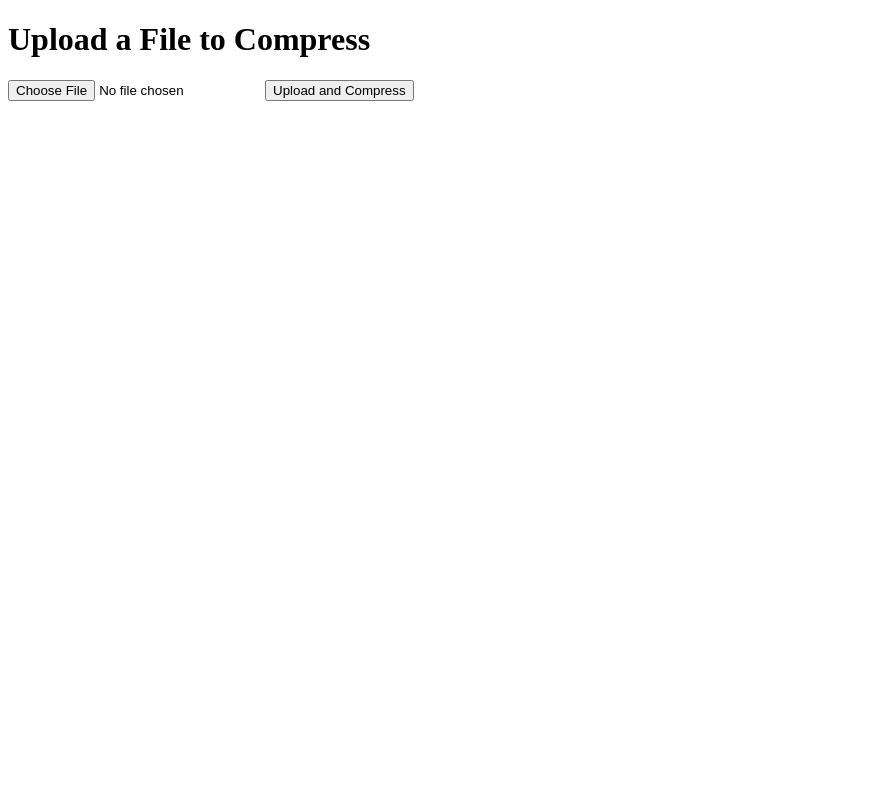
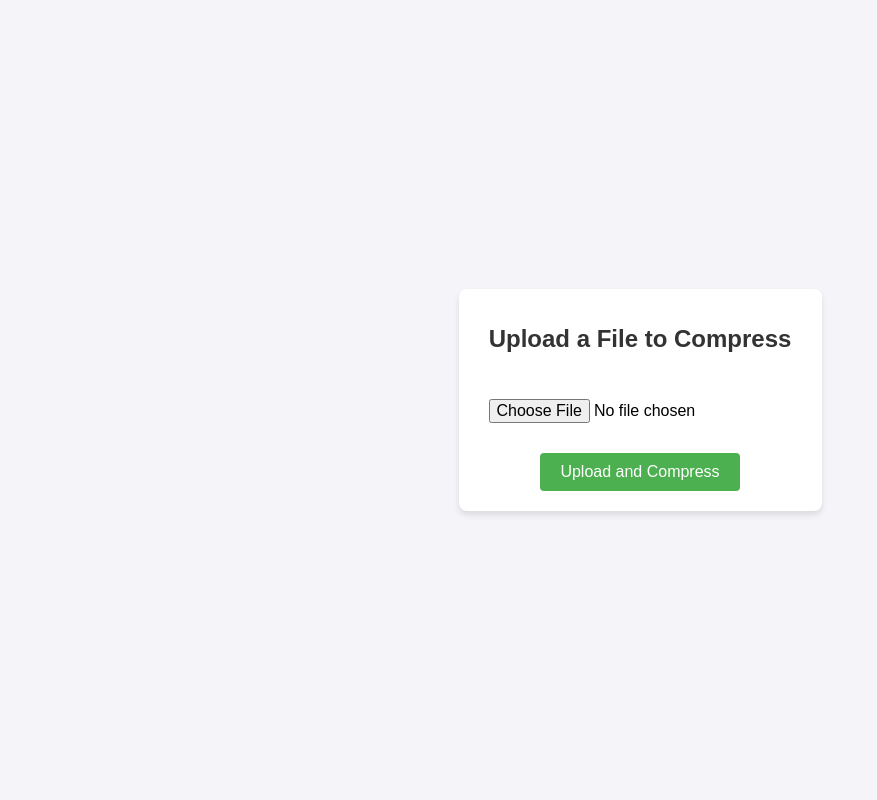
Before and after one commit to merunvishnu/Compression_project, a Flask app: page / in a window 1280 px wide. Shown: the whole page, without its empty margins (0-877 px from the left). Run offline with Flask 3, Linux system fonts and the light colour scheme; some libraries are stand-ins or nearby versions.

Commit message:
Update index.html

```diff
--- a/templates/index.html
+++ b/templates/index.html
@@ -4,12 +4,55 @@
     <meta charset="UTF-8">
     <meta name="viewport" content="width=device-width, initial-scale=1.0">
     <title>File Compression</title>
+    <style>
+        body {
+            font-family: Arial, sans-serif;
+            margin: 0;
+            padding: 0;
+            background-color: #f4f4f9;
+            display: flex;
+            justify-content: center;
+            align-items: center;
+            height: 100vh;
+        }
+        .container {
+            background-color: white;
+            padding: 20px;
+            border-radius: 8px;
+            box-shadow: 0 4px 6px rgba(0, 0, 0, 0.1);
+            text-align: center;
+        }
+        h1 {
+            font-size: 24px;
+            color: #333;
+        }
+        input[type="file"] {
+            margin: 20px 0;
+            padding: 10px;
+            font-size: 16px;
+        }
+        button {
+            padding: 10px 20px;
+            background-color: #4CAF50;
+            color: white;
+            border: none;
+            border-radius: 4px;
+            font-size: 16px;
+            cursor: pointer;
+        }
+        button:hover {
+            background-color: #45a049;
+        }
+    </style>
 </head>
 <body>
-    <h1>Upload a File to Compress</h1>
-    <form action="/upload" method="POST" enctype="multipart/form-data">
-        <input type="file" name="file" accept=".jpg, .jpeg, .png, .txt, .docx, .pdf" required>
-        <button type="submit">Upload and Compress</button>
-    </form>
+    <div class="container">
+        <h1>Upload a File to Compress</h1>
+        <form action="/upload" method="POST" enctype="multipart/form-data">
+            <input type="file" name="file" accept=".jpg, .jpeg, .png, .txt, .docx, .pdf" required>
+            <br>
+            <button type="submit">Upload and Compress</button>
+        </form>
+    </div>
 </body>
 </html>
```
